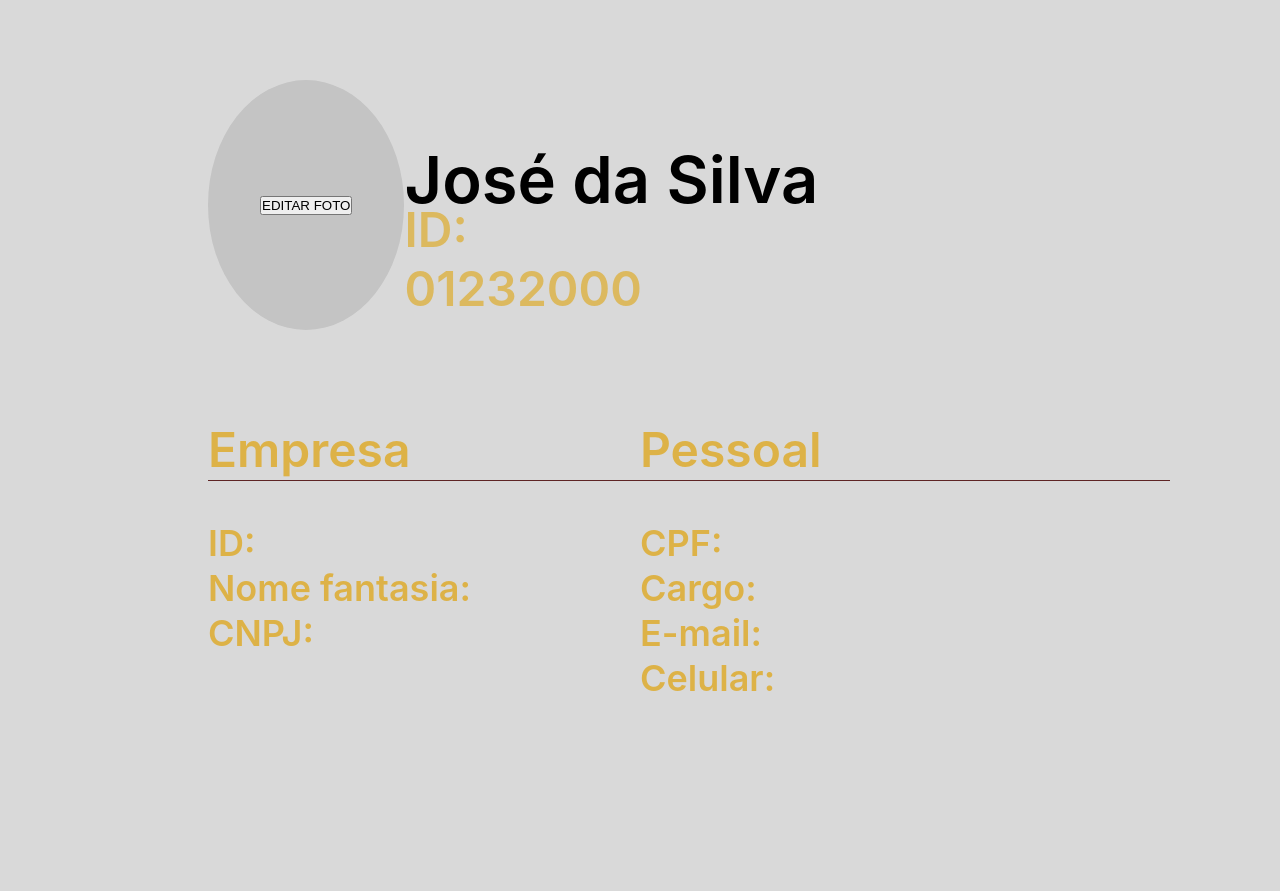
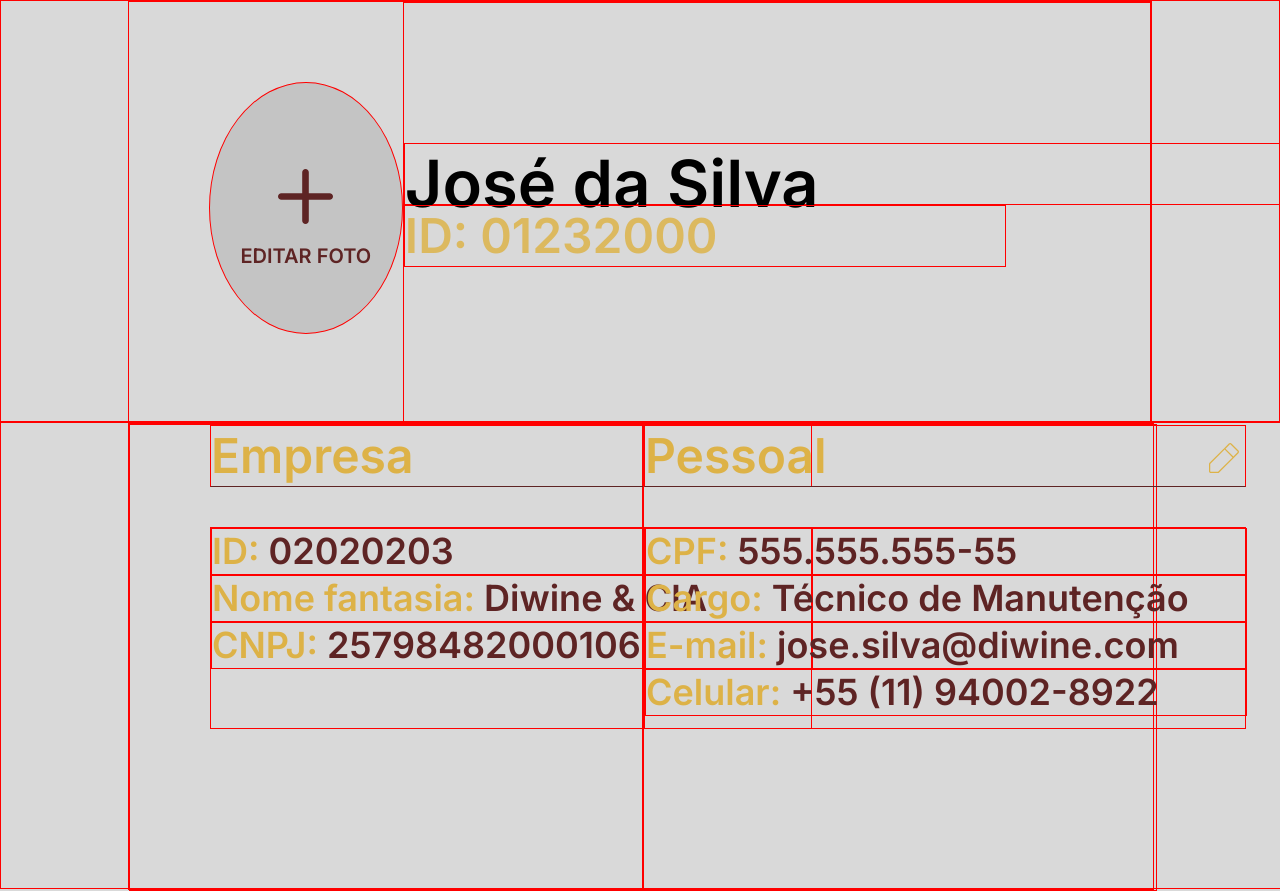
Before and after one commit to giuliacarmona/Projeto-Diwine, a plain HTML site: page Algoritmo/Perfil#Usuario/Perfil_Usuario.html in a window 1280 px wide. Shown: the top 891 px of the page. Drawn offline with Linux system fonts and the light colour scheme.

Commit message:
adiconei o Incon de lapis e tela de perfil em 95%

```diff
--- a/Algoritmo/Perfil#Usuario/Perfil_Usuario.html
+++ b/Algoritmo/Perfil#Usuario/Perfil_Usuario.html
@@ -13,6 +13,7 @@
         <div class="container">
 
             <div class="photo">
+                <img class="addIcon" src="./style/icons/addIcon.svg" alt="">
                 <button class="button-foto"> EDITAR FOTO</button>
             </div>
 
@@ -45,14 +46,17 @@
 
                     <div class="card-id">
                         ID:
+                        <b class="dado">02020203</b>
                     </div>
 
                     <div class="card-id">
                         Nome fantasia:
+                        <b class="dado">Diwine & CIA</b>
                     </div>
 
                     <div class="card-id">
                         CNPJ:
+                        <b class="dado">25798482000106</b>
                     </div>
 
                 </div>
@@ -63,24 +67,29 @@
 
                 <div class="titulo-pessoal">
                     Pessoal
+                    <img class="pencilIcon" src="./style/icons/pencilIcon.svg" alt="">
                 </div>
 
                 <div class="info-pessoal">
 
                     <div class="card-id">
                         CPF:
+                        <b class="dado">555.555.555-55</b>
                     </div>
 
                     <div class="card-id">
                         Cargo:
+                        <b class="dado">Técnico de Manutenção</b>
                     </div>
 
                     <div class="card-id">
                         E-mail:
+                        <b class="dado">jose.silva@diwine.com</b>
                     </div>
 
                     <div class="card-id">
                         Celular:
+                        <b class="dado">+55 (11) 94002-8922</b>
                     </div>
 
                 </div>
--- a/Algoritmo/Perfil#Usuario/style/perfil.css
+++ b/Algoritmo/Perfil#Usuario/style/perfil.css
@@ -1,3 +1,5 @@
+@import url('https://fonts.googleapis.com/css2?family=Inter:wght@500;600&display=swap');
+
 *{
     margin: 0;
     padding: 0;
@@ -8,12 +10,12 @@ body{
 }
 
 .header{
-
+    border: 1px solid red;
     height: 420px;
 }
 
 .header .container{
-
+    border: 1px solid red;
     width: 80%;
     height: 100%;
     display: flex;
@@ -22,7 +24,7 @@ body{
 }
 
 .header .container .photo{
-
+    border: 1px solid red;
     width: 250px;
     height: 250px;
     display: flex;
@@ -33,10 +35,28 @@ body{
     margin-left: 80px;
     align-items: center;
     justify-content: center;
+    flex-direction: column;
+    cursor: pointer;
+}
+
+.addIcon{
+    padding: 20px;
+}
+
+.button-foto{
+    background: transparent;
+    color: #5E2424;
+    border: 0;
+    font-family: Inter;
+    font-size: 20px;
+    font-style: normal;
+    font-weight: 600;
+    line-height: normal;
+    cursor: pointer;
 }
 
 .header .container .info{
-
+    border: 1px solid red;
     height: 100%;
     width: 73%;
     display: flex;
@@ -44,7 +64,7 @@ body{
 }
 
 .header .container .info .nome{
-
+    border: 1px solid red;
     width: 920px;
     height: 60px;
     margin-top: 140px;
@@ -59,8 +79,8 @@ body{
 }
 
 .header .container .info .identificador{
-
-    width: 300px;
+    border: 1px solid red;
+    width: 600px;
     height: 60px;
 
     color: rgba(221, 165, 20, 0.62);
@@ -72,13 +92,13 @@ body{
 }
 
 .footer{
-
+    border: 1px solid red;
     width: 100%;
     height: 465px;
 }
 
 .footer .container-footer{
-
+    border: 1px solid red;
     width: 80%;
     height: 100%;
     display: flex;
@@ -87,14 +107,14 @@ body{
 }
 
 .footer .container-footer .container-empresa-pessoal{
-
+    border: 1px solid red;
     width: 50%;
     height: 465px;
 }
 
 .footer .container-footer .container-empresa-pessoal .titulo-empresa{
-
-    width: 530px;
+    border: 1px solid red;
+    width: 600px;
     height: 60px;
     margin-left: 80px;
     border-bottom: 1px solid #5E2424;
@@ -108,8 +128,8 @@ body{
 }
 
 .footer .container-footer .container-empresa-pessoal .titulo-pessoal{
-
-    width: 530px;
+    border: 1px solid red;
+    width: 600px;
     height: 60px;
     border-bottom: 1px solid #5E2424;
 
@@ -121,9 +141,13 @@ body{
     line-height: normal;
 }
 
+.pencilIcon{
+    padding-left: 370px;
+}
+
 .footer .container-footer .container-empresa-pessoal .info-empresa{
-
-    width: 400px;
+    border: 1px solid red;
+    width: 600px;
     height: 200px;
     margin-top: 40px;
     margin-left: 80px;
@@ -133,15 +157,15 @@ body{
 
 
 .footer .container-footer .container-empresa-pessoal .info-pessoal{
-
-    width: 400px;
+    border: 1px solid red;
+    width: 600px;
     height: 200px;
     margin-top: 40px;
 }
 
 .footer .container-footer .container-empresa-pessoal .info-empresa .card-id{
-
-    width: 300px;
+    border: 1px solid red;
+    width: 600px;
     height: 45px;
 
     color: #DDB247;
@@ -153,8 +177,8 @@ body{
 }
 
 .footer .container-footer .container-empresa-pessoal .info-pessoal .card-id{
-
-    width: 300px;
+    border: 1px solid red;
+    width: 600px;
     height: 45px;
 
     color: #DDB247;
@@ -164,3 +188,7 @@ body{
     font-weight: 600;
     line-height: normal;
 }
+
+.dado{
+    color: #5E2424;
+}
```
Also changed, not shown: Algoritmo/Perfil#Usuario/style/icons/pencilIcon.svg (added).
